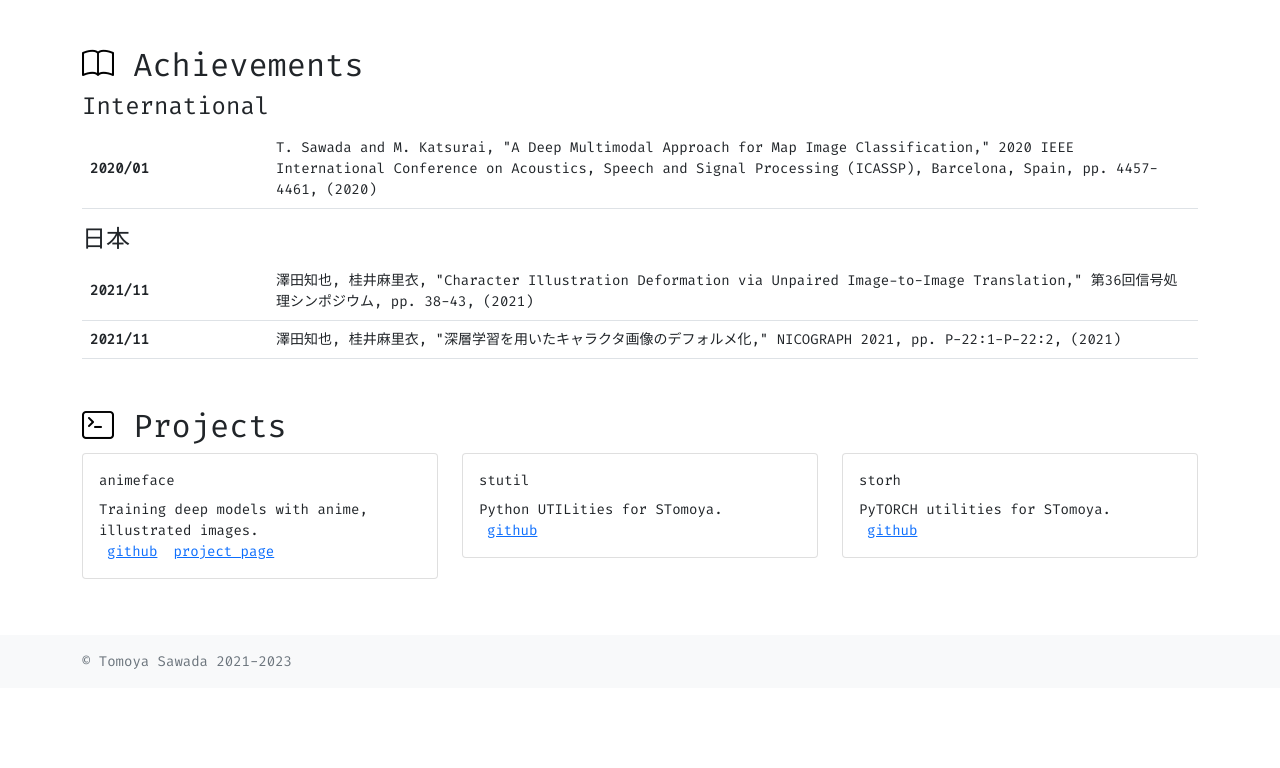
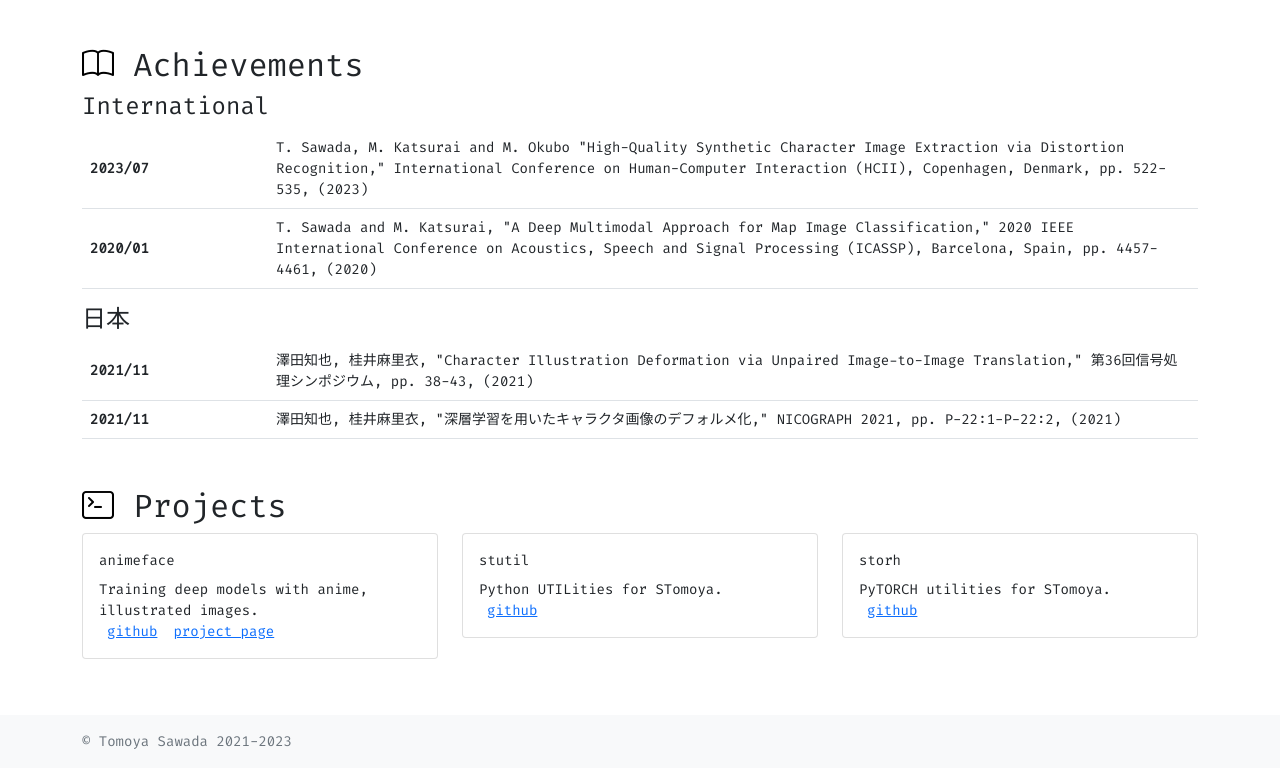
Before and after one commit to STomoya/site, a plain HTML site: page index.html in a window 1280 px wide. Shown: the part 857-1625 px from the top of the page. Before the commit the page ends 1545 px from the top, so only its background shows below. Drawn offline with nearby package versions, Linux system fonts and the light colour scheme.

Commit message:
Update index.html

```diff
--- a/index.html
+++ b/index.html
@@ -124,6 +124,10 @@
             <table class="table small">
                 <tbody>
                     <tr class="mt-2">
+                        <th class="align-middle col-md-2" scope="row">2023/07</th>
+                        <td>T. Sawada, M. Katsurai and M. Okubo "High-Quality Synthetic Character Image Extraction via Distortion Recognition," International Conference on Human-Computer Interaction (HCII), Copenhagen, Denmark, pp. 522-535, (2023)</td>
+                    </tr>
+                    <tr class="mt-2">
                         <th class="align-middle col-md-2" scope="row">2020/01</th>
                         <td>T. Sawada and M. Katsurai, "A Deep Multimodal Approach for Map Image Classification," 2020 IEEE International Conference on Acoustics, Speech and Signal Processing (ICASSP), Barcelona, Spain, pp. 4457-4461, (2020)</td>
                     </tr>
```
